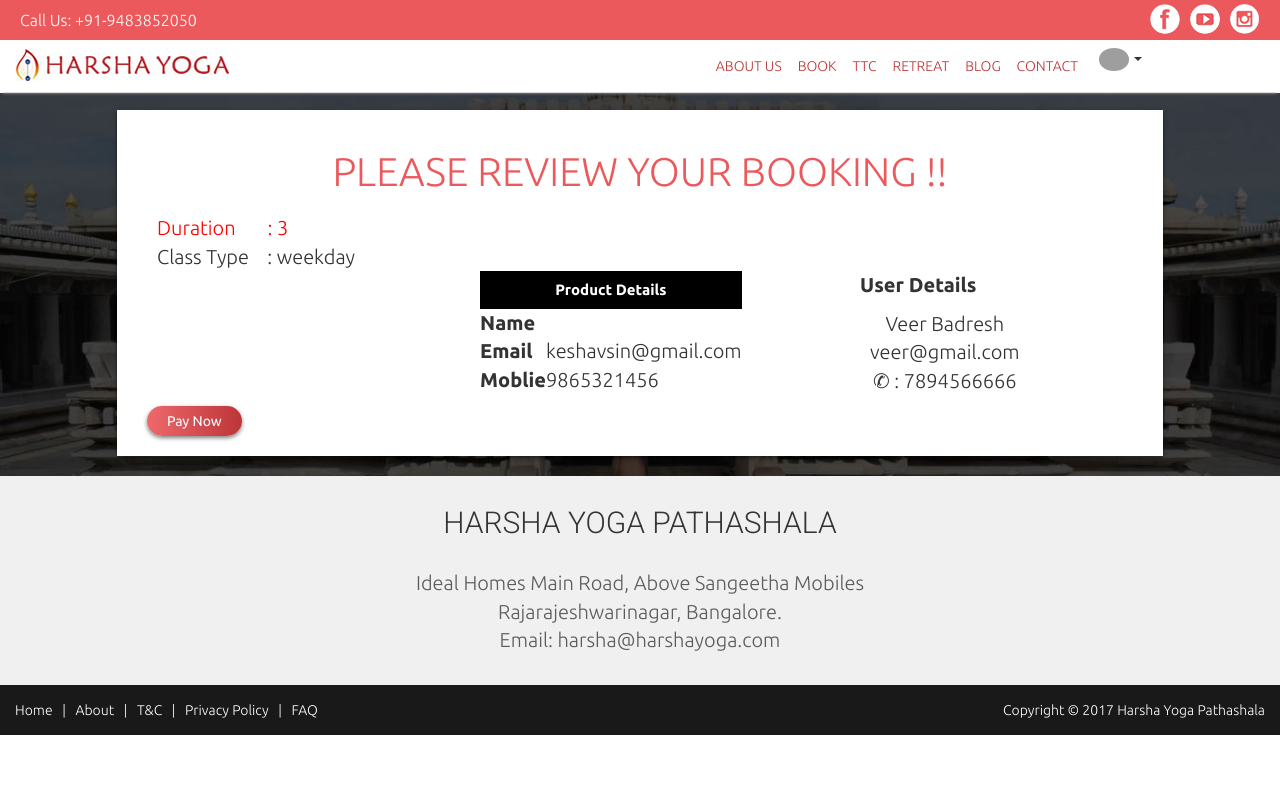
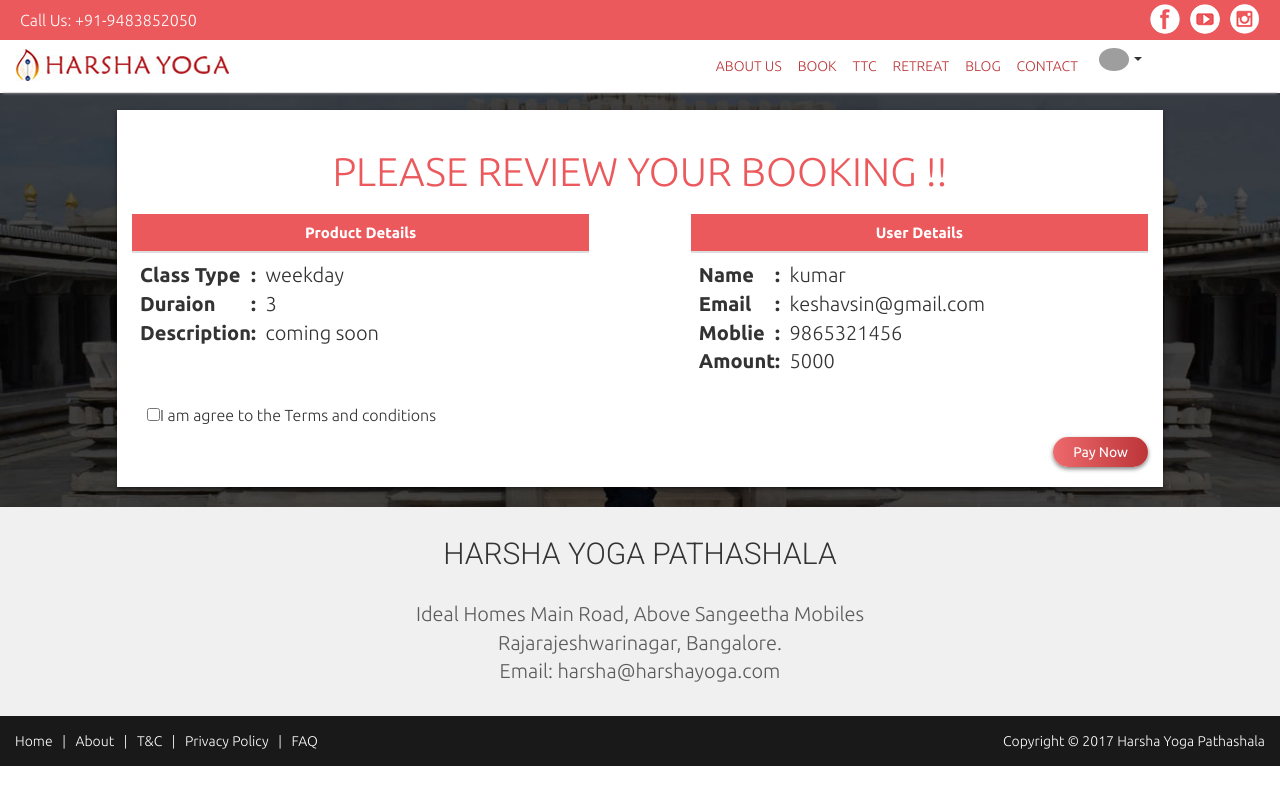
Before and after one commit to keshavsin/harshayoga, a PHP site: page /harshayoga/buy_now.php?pid=1 in a window 1280 px wide. Run offline with PHP 8.4, Linux system fonts and the light colour scheme; a user stored in the database is signed in; data comes from the database, SQL or seed files in the repository; data that the repository does not hold is empty; grey boxes are pictures that could not be loaded.

Commit message:
buy now page ui design changes

```diff
--- a/buy_now.php
+++ b/buy_now.php
@@ -113,10 +113,10 @@
         <div class="col-sm-12 contact_text">
           <h2 class="heading1 colr_h">Please review your booking !!</h2>
           <h3 class="heading2"></h3>
-          <div class="col-sm-12">
+          <!--<div class="col-sm-12">
             <div class="dur colr_h">Duration  &nbsp;&nbsp;&nbsp;&nbsp;&nbsp;     :   <?php echo $duration; ?></div>
             <div class="ctype">Class Type   &nbsp;&nbsp;       : <?php echo $classtype; ?></div>
-          </div>
+          </div> -->
         </div>
       </div>
       <div class="container-fluid">
@@ -129,63 +129,90 @@
           <input type="hidden" name="furl" value="<?php echo $furl ?>" />
           <input type="hidden" name="email" value="<?php echo $email; ?>" />
           <input type="hidden" name="service_provider" value="payu_paisa" size="64" />
-            <div style="width:60%;float:left">
-        <table align="right" style="border-collapse:collapse">
-        <tbody><tr>
-          <th style="padding:8px;text-align:center;background-color:black;color:white;font-size:15px">Product Details</th>
+    <div style="width:45%;float:left">
+
+        <table class="table" align="right" style="border-collapse:collapse; overflow:auto;">
+		<thead>
+			<tr>
+				<th  style="padding:8px;text-align:center;background-color:#ec595c;color:white;font-size:15px">Product Details</th>
 			</tr>
+		</thead>
+        <tbody>
+				<tr>
+					<td>
+						<table style="border-collapse:collapse">
+							<tbody>
+									<tr>
+										<td><strong>Class Type</strong></td>
+										<td><b>:&nbsp </b></td>
+										<td><?php echo $classtype; ?></td>
+										<td><label value="<?php echo (empty($posted['amount'])) ? '' : $posted['amount'] ?>"></label></td>
+									</tr>
+									<tr>
+										<td><strong>Duraion</strong></td>
+										<td><b>: &nbsp </b></td>
+										<td><?php echo $duration; ?><br></td>
+									</tr>
+									<tr>
+										<td><strong>Description</strong></td><td><b>: &nbsp </b></td>
+										<td>coming soon</td>
+									</tr>
+										<!--<tr>
+										<td><input type="textarea"/></td>
+										</tr>-->
+							</tbody>
+						</table>
+					</td>
+				</tr>
+		</tbody>
+		</table>
+	</div>
+			  <div style="width:10%;"></div>
+	<div style="width:45%;float:right">
+		<table class="table" align="center" style="border-collapse:collapse">
+			<thead>
+					<tr>
+						<th style="padding:8px;text-align:center;background-color:#ec595c;color:white;font-size:15px">User Details</th>
+					</tr>
+			</thead>
+			<tbody>
 					<tr>
 					<td>
 						<table style="border-collapse:collapse">
 							<tbody>
 									<tr>
 										<td><strong>Name</strong></td>
+										<td><b>:&nbsp </b></td>
+										<td>kumar</td>
 										<td><label value="<?php echo (empty($posted['amount'])) ? '' : $posted['amount'] ?>"></label></td>
 									</tr>
 									<tr>
 										<td><strong>Email</strong></td>
+										<td><b>: &nbsp </b></td>
 										<td>keshavsin@gmail.com<br></td>
 									</tr>
 									<tr>
-              <td><strong>Moblie</strong></td>
+										<td><strong>Moblie</strong></td><td><b>: &nbsp </b></td>
 										<td>9865321456</td>
 									</tr>
-            </tbody></table>
+									<tr>
+										<td><strong>Amount</strong></td><td><b>: &nbsp </b></td>
+										<td>5000</td>
+									</tr>
+
+								</tbody>
+						</table>
 					</td>
 				</tr>
 			</tbody>
 		</table>
 	</div>
-      <div style="width:40%;float:left">
-      <table align="center" style="border-collapse:collapse">
-        <tbody><tr>
-          <th>User Details</th>
-        </tr>
-        <tr>
-          <td>
-            <div style="background:rgb(255,255,255);padding:10px;margin:0px auto;max-width:800px">
-              <div style="text-align:center">
-                <table class="">
-                  <tbody>
-                     <tr>
-                      <td>Veer Badresh</div></td>
-                    </tr>
-                    <tr>
-                      <td>veer@gmail.com</a></td>
-                    </tr>
-                    <tr>
-                      <td>&#9990; :</strong> 7894566666 </td>
-                    </tr>
-                  </tbody>
-                </table>
-              </div>
-            </div>
-          </td>
-        </tr>
-      </tbody></table><div class="yj6qo"></div><div class="adL">
+			  <div class="yj6qo"></div><div class="adL">
 			  </div></div>
           </div>
-          <div class="row">
+		  <div class='col-xs-12'>
+			<p style="float:left;"><input type="checkbox"/> <td><p>I am agree to the Terms and conditions<p>	</div>
+          <div class="row" style="float:right;">
             <div class='col-xs-12'>
               <div class="form-group">
                <?php if(!$hash) { ?><input type="submit" class="btn btn-submit gradiant_bg " value="Pay Now" />
```
Lines whose indentation alone changed are shown as unchanged.
